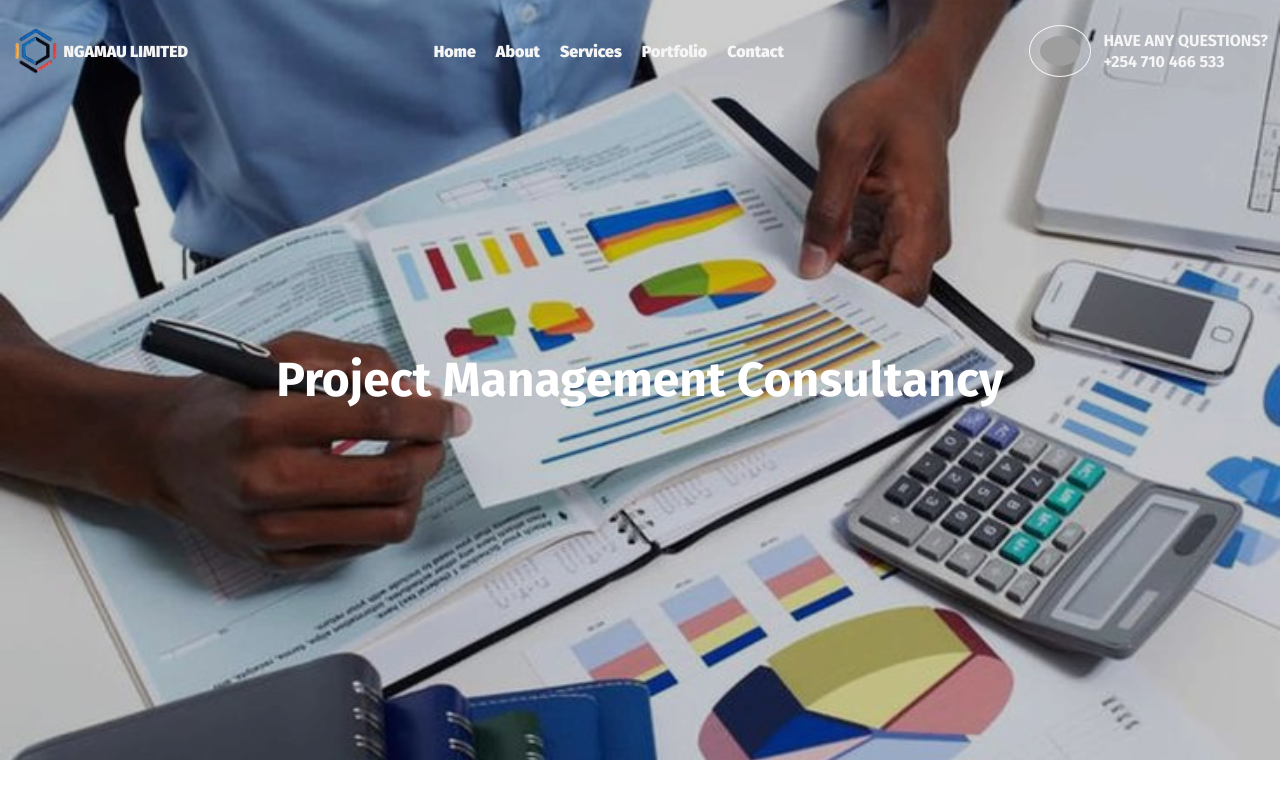
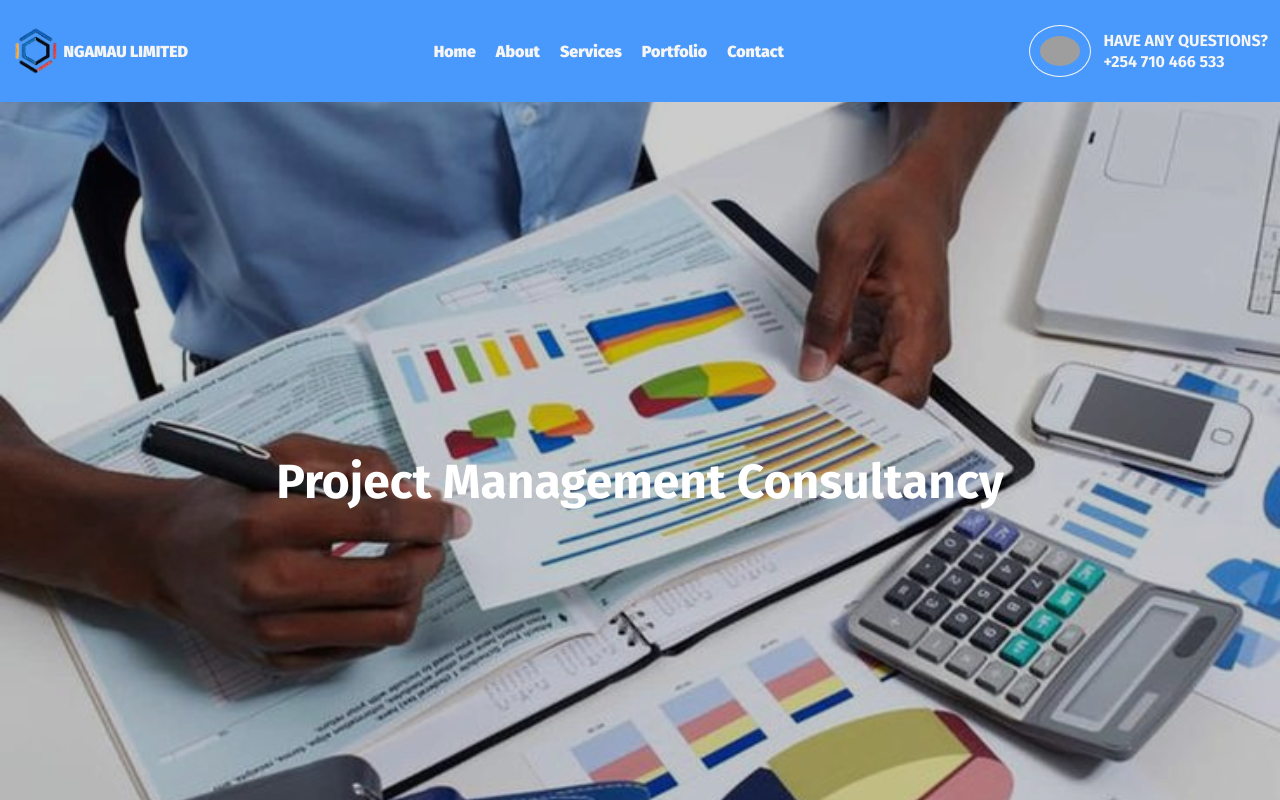
Before and after one commit to Sharon-Anita-Omonge/NgamauConsultancy, a React (Create React App) app: page /projectmanagement in a window 1280 px wide. Shown: the top 800 px of the page. Built offline with nearby package versions, Linux system fonts and the light colour scheme; grey boxes are pictures that could not be loaded.

Commit message:
relative

```diff
--- a/src/Components/Navbar/Navbar.css
+++ b/src/Components/Navbar/Navbar.css
@@ -8,7 +8,7 @@
 }
 
 .navbar {
-	position: fixed; /* Keeps the navbar fixed to the top */
+	position: relative; /* Keeps the navbar fixed to the top */
 	top: 0;
 	width: 100%;
 	z-index: 999;
@@ -19,7 +19,8 @@
 	font-weight: 900;
 	transition: background-color 0.3s ease;
 	padding: 15px; /* Adjust for padding consistency */
-	background-color: transparent; /* Initial transparent background */
+	background-color: transparent;
+	background-color: var(--blue); /* Initial transparent background */
 }
 
 .navbar ul {
@@ -29,17 +30,6 @@
 	display: flex; /* Display list items in a row by default */
 	flex-direction: row;
 	background-color: transparent;
-}
-
-.navbar ul.open {
-	display: flex;
-	flex-direction: column; /* Change to column for mobile */
-	background-color: var(--blue); /* Apply the background color */
-	position: absolute;
-	top: 60px; /* Adjust to match the height of the navbar */
-	right: 0; /* Align the dropdown menu to the right side */
-	width: auto; /* Set width to auto so it fits the content */
-	z-index: 999;
 }
 
 .navbar ul li {
```
